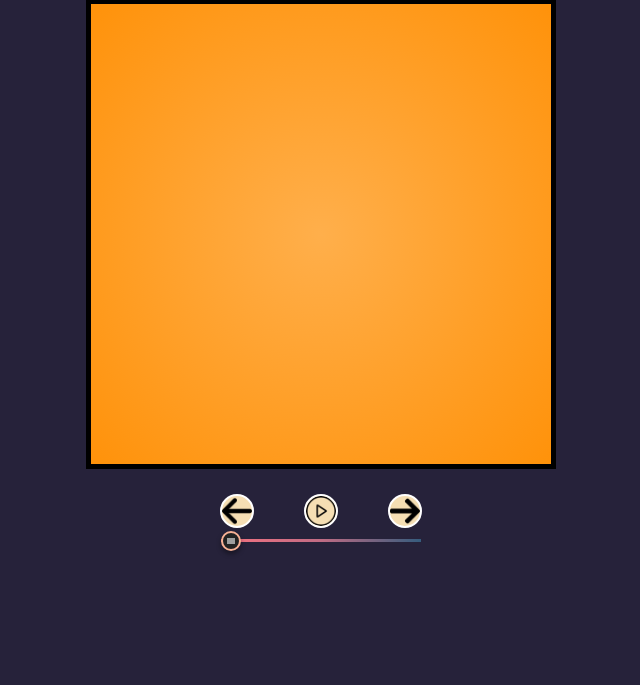
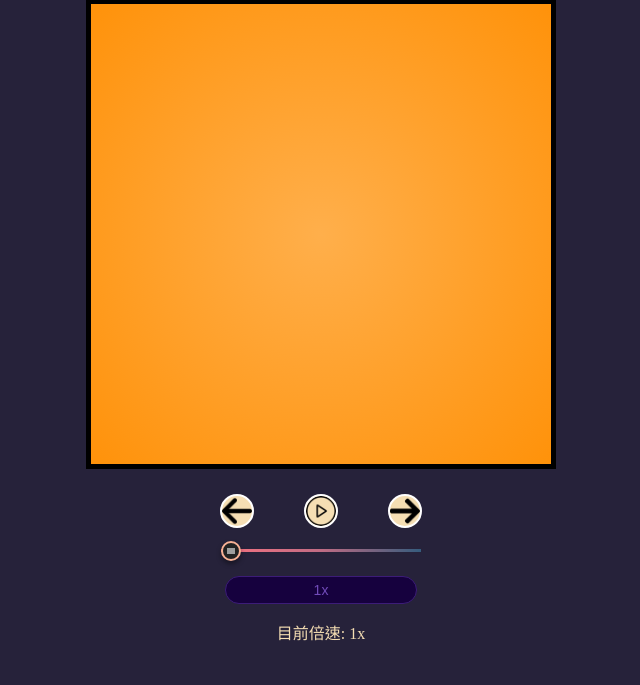
Before and after one commit to rafawang2/WebProject, a FastAPI app: page /SelectReplayBoard/replayBoard in a window 1280 px wide. Shown: the part 222-907 px from the top of the page, without its empty margins (319-959 px from the left). Before the commit the page ends 775 px from the top, so only its background shows below. Run offline with FastAPI, Linux system fonts and the light colour scheme.

Commit message:
新增速度調節選擇器

```diff
--- a/static/scripts/DrawBoard.js
+++ b/static/scripts/DrawBoard.js
@@ -40,7 +40,7 @@ function drawWhite(x,y){
 
 function drawBoard(ctx, canvas, game_type, board, offset, gap, radius, len) {
     ctx.clearRect(0, 0, canvas.width, canvas.height);
-    console.log(board);
+    // console.log(board);
     // 繪製棋盤線條
     if(game_type==="2") //黑白棋
     {
--- a/static/scripts/Replay.js
+++ b/static/scripts/Replay.js
@@ -4,6 +4,7 @@ const GID = document.getElementById("hiddenGID").value; //str
 const game_status = parseInt(document.getElementById("hiddenStatus").value, 10);
 const player1 = document.getElementById("hiddenP1").value;
 const player2 = document.getElementById("hiddenP2").value;
+
 let winner = "";
 if(game_status === -1)
     winner = player1;
@@ -17,10 +18,13 @@ const ctx = canvas.getContext("2d");
 const arrow_images = document.querySelectorAll('.button-container img');    //播放圖片及箭頭圖片
 const progressBar = document.getElementById("progress-bar");    //進度條
 const testOutput = document.getElementById("testOutput"); // 獲取 p 標籤
+const speedSelector = document.getElementById('speed_selector');    //速度選擇器
+const currentSpeed = document.getElementById('current_speed');
+const game_div = document.getElementById("game");
 testOutput.textContent = ""; // 清空 p 標籤的內容0
-const game_div = document.getElementById("game");
 
 // 固定繪製參數
+let play_speed = 100; //每100毫秒移動一步
 let offset = 30;   //棋盤從50,50開始繪製
 let len = 400;
 canvas.width = len + offset*2;  // 設置畫布寬度
@@ -137,7 +141,6 @@ function nextStep() {
         testOutput.textContent = `steps: (${row},${col}) ${currentStep+1}/${steps.length}`;
         board = cur_board;
         currentStep++;
-        console.log(currentStep)
         drawBoard(ctx, canvas, GID, board, offset, gap, radius,len);
         updateProgressBar();
     }
@@ -155,7 +158,6 @@ function nextStep() {
 function prevStep() {
     if (currentStep > 1) {
         currentStep--;
-        console.log(currentStep)
         const cur_board = steps[currentStep-1]["board"];
         const row = steps[currentStep]["row"];
         const col = steps[currentStep]["col"];
@@ -168,7 +170,6 @@ function prevStep() {
     else if(currentStep == 1)
     {
         currentStep--;
-        console.log(currentStep)
         const row = steps[currentStep]["row"];
         const col = steps[currentStep]["col"];
         testOutput.innerHTML = `steps: <s>(${row},${col})</s> ${currentStep+1}/${steps.length}`;
@@ -204,7 +205,7 @@ function startAutoPlay() {
             drawBoard(ctx, canvas, GID, board, offset, gap, radius,len);
             isEnd = false;
         }
-        intervalId = setInterval(nextStep, 100); // 開始自動播放
+        intervalId = setInterval(nextStep, play_speed); // 開始自動播放
         document.getElementById("auto_replay").src = "/static/images/video-pause-button.png"; // 切換為暫停圖片
         isPlaying = true;
     }
@@ -251,3 +252,15 @@ progressBar.addEventListener("input", function () {
         testOutput.textContent = "到底了!";
     }
 });
+
+speedSelector.addEventListener('change', () => {
+    const selectedSpeed = parseFloat(speedSelector.value);
+    currentSpeed.textContent = `目前倍速: ${selectedSpeed}x`;
+    play_speed = 100 * (1/selectedSpeed);
+    if (isPlaying) {
+        // 如果正在播放，重新啟動 interval
+        clearInterval(intervalId);
+        console.log(play_speed)
+        intervalId = setInterval(nextStep, play_speed);
+    }
+  });
--- a/static/styles/ReplayBoard.css
+++ b/static/styles/ReplayBoard.css
@@ -20,7 +20,7 @@ body
 }
 
 .button-container {
-    display: flex; /* 使用 flex 布局讓圖標保持在同一行 */
+    display: inline-flex; /* 使用 flex 布局讓圖標保持在同一行 */
     justify-content: center; /* 圖標水平居中 */
     margin-top: 25px; /* 與棋盤的間距 */
 }
@@ -37,11 +37,15 @@ body
 #board {
     border: 5px black solid;
     background: radial-gradient(ellipse at center, rgba(255,175,75,1) 0%,rgba(255,146,10,1) 100%); /* W3C, IE10+, FF16+, Chrome26+, Opera12+, Safari7+ */
-    /* margin: 25px; */
 }
 
 
 /* progress bar */
+.slide-container {
+  padding: 10px;
+  margin-bottom: 10px;
+}
+
 input[type="range"] {
   -webkit-appearance: none;
   -moz-appearance: none;
@@ -197,3 +201,33 @@ input[type="range"] {
     cursor: grabbing;
   }
 }
+
+/* <select> styles */
+#speed_selector_container {
+  /* position: relative; */
+  display: block;
+  max-width: 400px;
+  min-width: 180px;
+  margin: 0 auto;
+  border: 1px solid #3C1C78;
+  border-radius: 20px;
+  background-color: #16013E;
+  z-index: 10;
+  padding: 5px;
+}
+
+select{
+    text-align: center;
+    border: none;
+    outline: none;
+    background: transparent;
+    -webkit-appearance: none;
+    -moz-appearance: none;
+    appearance: none;
+    border-radius: 0;
+    margin: 0;
+    display: block;
+    width: 100%;
+    font-size: 14px;
+    color: #714BB9;
+}
--- a/templates/Replay.html
+++ b/templates/Replay.html
@@ -28,6 +28,18 @@
             <div class="slide-container">
                 <input type="range" id="progress-bar" min="0" max="100" value="0" step="1">
             </div>
+
+            <div id="speed_selector_container">
+                <select id="speed_selector">
+                    <option value="0.25">0.25x</option>
+                    <option value="0.5">0.5x</option>
+                    <option value="1" selected>1x</option>
+                    <option value="1.25">1.25x</option>
+                    <option value="1.5">1.5x</option>
+                    <option value="2">2x</option>
+                </select>
+            </div>
+            <p id="current_speed">目前倍速: 1x</p>
         </div>
     </div>
     <script src="/static/scripts/DrawBoard.js?v={{ time }}"></script>
```
Lines whose indentation alone changed are shown as unchanged.
